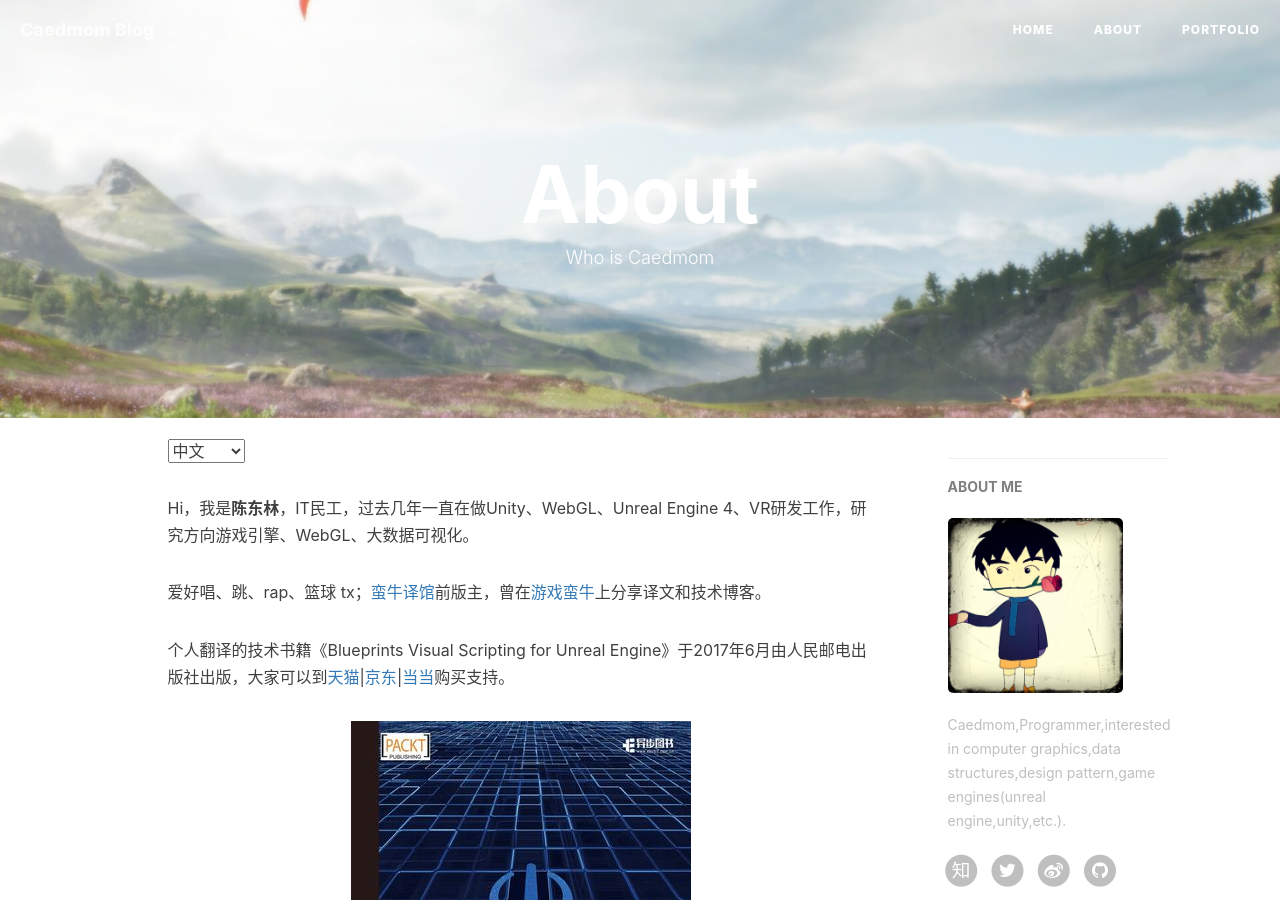
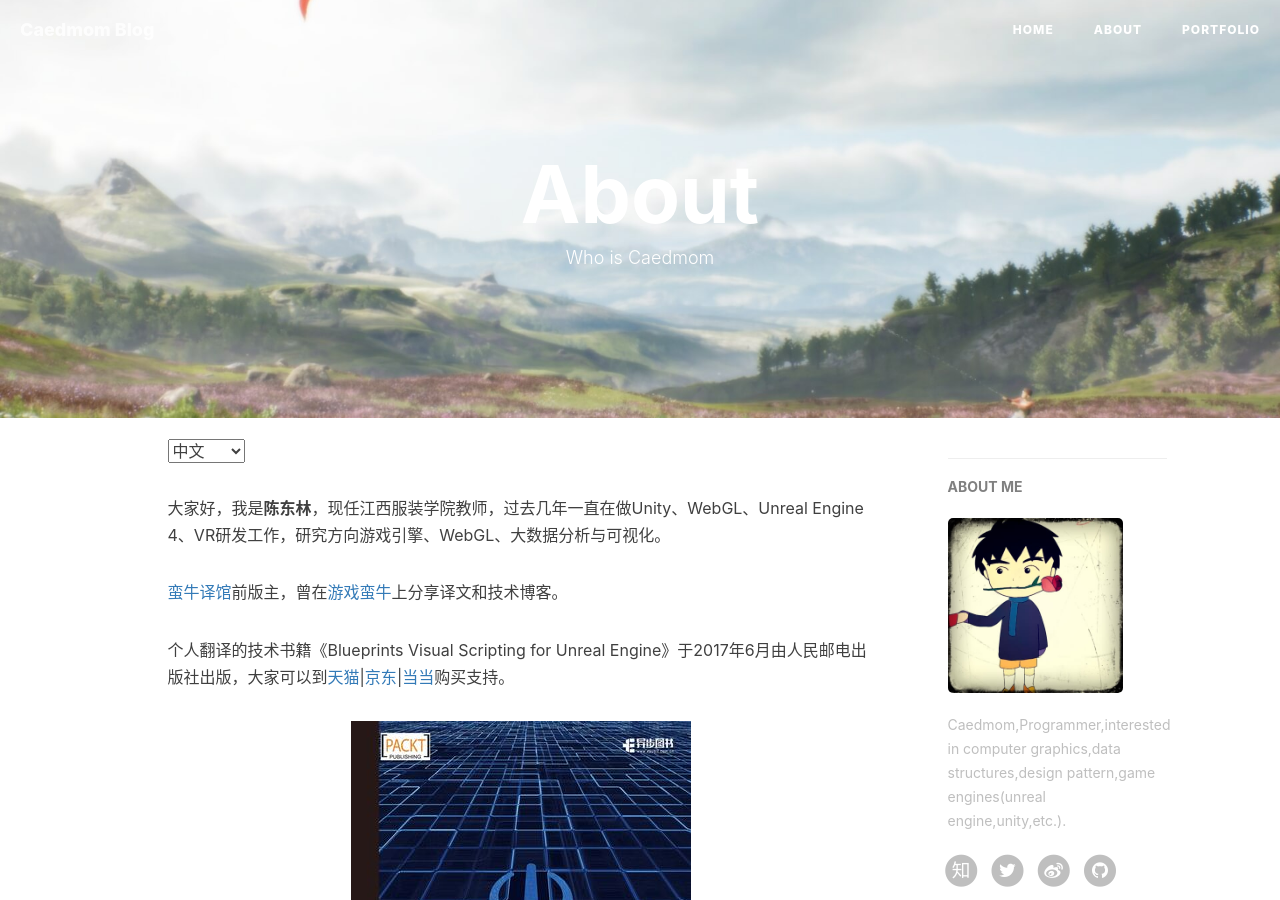
Before and after one commit to caedmom/caedmom.github.io, a Jekyll site: the page built from about.html, in a window 1280 px wide and 900 px high. Built offline with Jekyll 4.4.1, drawn with Linux system fonts in a browser that asks for light colours; nearby versions of some CDN libraries; comment, search, counter and statistics services are not loaded.

Commit message:
Update about.html

```diff
--- a/about.html
+++ b/about.html
@@ -13,9 +13,9 @@
 
 <!-- Chinese Version -->
 <div class="zh">
-    <p>Hi，我是<strong>陈东林</strong>，IT民工，过去几年一直在做Unity、WebGL、Unreal Engine 4、VR研发工作，研究方向游戏引擎、WebGL、大数据可视化。</p>
+    <p>大家好，我是<strong>陈东林</strong>，现任江西服装学院教师，过去几年一直在做Unity、WebGL、Unreal Engine 4、VR研发工作，研究方向游戏引擎、WebGL、大数据分析与可视化。</p>
 
-    <p>爱好唱、跳、rap、篮球 tx；<a href="http://www.manew.com/forum-wiki-1.html" target="_blank">蛮牛译馆</a>前版主，曾在<a href="http://www.manew.com/home.php?mod=space&uid=71862&do=thread&view=me&from=space" target="_blank">游戏蛮牛</a>上分享译文和技术博客。</p>
+    <p><a href="http://www.manew.com/forum-wiki-1.html" target="_blank">蛮牛译馆</a>前版主，曾在<a href="http://www.manew.com/home.php?mod=space&uid=71862&do=thread&view=me&from=space" target="_blank">游戏蛮牛</a>上分享译文和技术博客。</p>
 
 	<p>个人翻译的技术书籍《Blueprints Visual Scripting for Unreal Engine》于2017年6月由人民邮电出版社出版，大家可以到<a href="https://detail.tmall.com/item.htm?spm=a230r.1.14.22.15bd6b3feMLWZc&id=553744929652&ns=1&abbucket=8" target="_blank">天猫</a>|<a href="https://item.jd.com/12207540.html" target="_blank">京东</a>|<a href="http://product.dangdang.com/25091562.html" target="_blank">当当</a>购买支持。</p>
 
```
